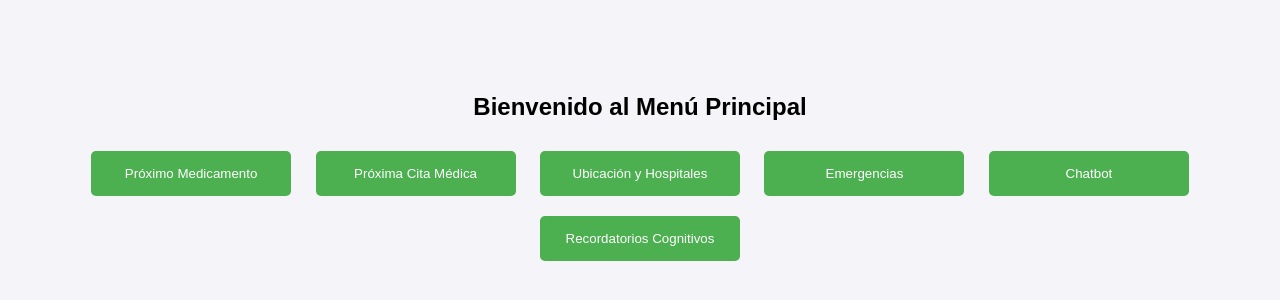
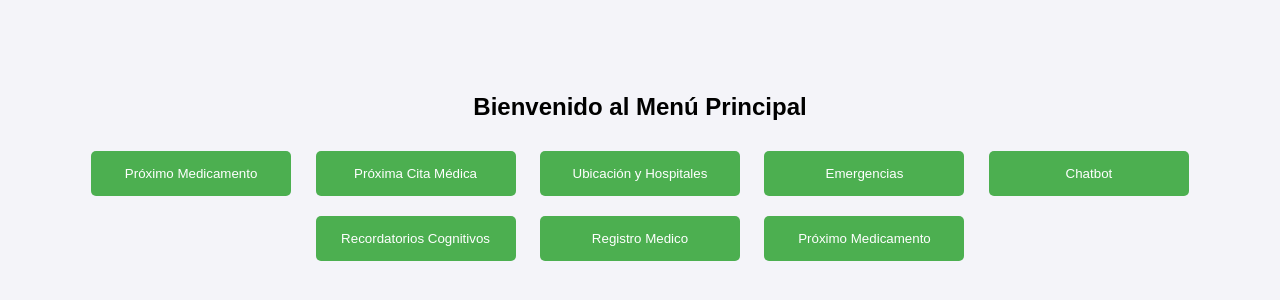
Before and after one commit to Alienangy2004/Salvita-, a plain HTML site: page main.html in a window 1280 px wide. Shown: the part 228-528 px from the top of the page. Drawn offline with Linux system fonts and the light colour scheme.

Commit message:
Update main.html

```diff
--- a/main.html
+++ b/main.html
@@ -42,6 +42,8 @@
         <button onclick="location.href='emergencias.html'">Emergencias</button>
         <button onclick="location.href='chatbot.html'">Chatbot</button>
         <button onclick="location.href='recordatorios.html'">Recordatorios Cognitivos</button>
+        <button onclick="location.href='registro_medico.html'">Registro Medico</button>
+        <button onclick="location.href='comunicacion.html'">Próximo Medicamento</button>
     </div>
 </body>
 </html>
```
